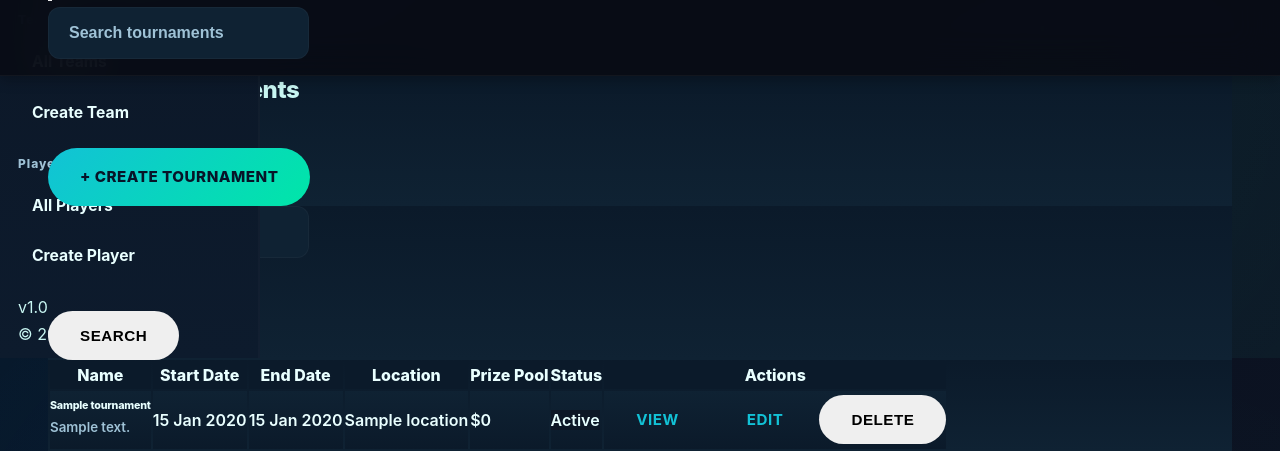
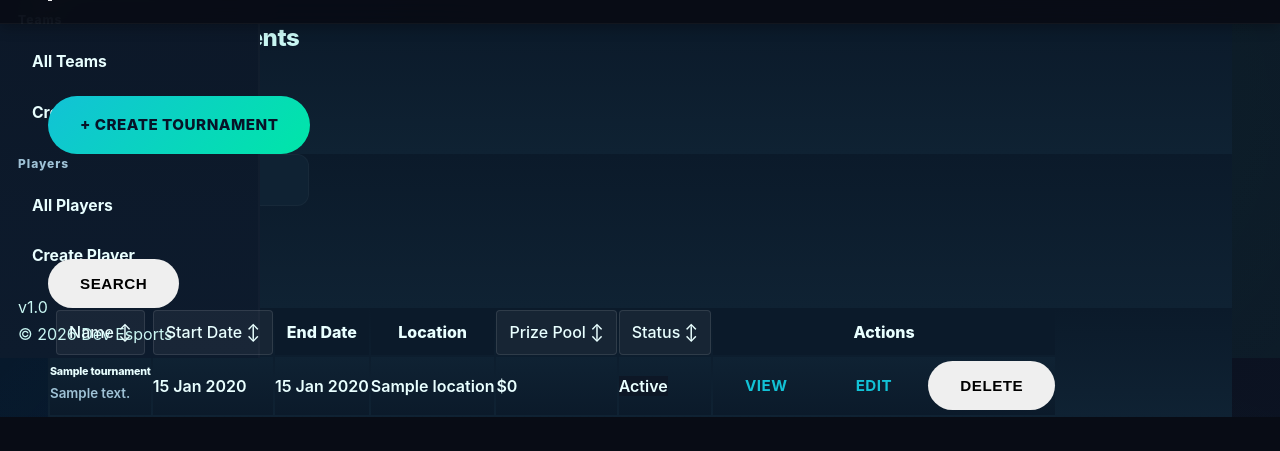
Before and after one commit to ahmedbenchouikha-hash/dev-esports, a Symfony app: template templates/admin/tournament/index.html.twig in a window 1280 px wide. Shown: the part 442-893 px from the top of the page. After the commit the page ends 859 px from the top, so only its background shows below. Run offline with Twig, Linux system fonts and the light colour scheme; the template is opened without the code that fills it: most values are stand-ins (such as "Sample title", 1, 10 or a date in 2020); some libraries are stand-ins or nearby versions.

Commit message:
adding tri

```diff
--- a/templates/admin/tournament/form.html.twig
+++ b/templates/admin/tournament/form.html.twig
@@ -48,11 +48,6 @@
         </button>
 
         <div class="collapse navbar-collapse" id="navbar-default">
-            <form class="mt-3 mt-lg-0 ms-lg-3 d-flex align-items-center" method="get" action="{{ path('admin_tournament_index') }}">
-                <span class="position-absolute ps-3 search-icon"><i class="fe fe-search"></i></span>
-                <label for="search" class="visually-hidden"></label>
-                <input type="search" id="search" name="search" class="form-control ps-6" placeholder="Search tournaments" value="{{ search|default('') }}" />
-            </form>
         </div>
     </div>
 </nav>
--- a/templates/admin/tournament/index.html.twig
+++ b/templates/admin/tournament/index.html.twig
@@ -10,6 +10,48 @@
   <link rel="stylesheet" href="{{ asset('assets/css/theme.min.css') }}">
   {# Admin app theme (enhanced contrast) - placed after theme.min to override where needed #}
   <link rel="stylesheet" href="{{ asset('css/app.css') }}">
+  <style>
+    .sort-link {
+      color: inherit;
+      text-decoration: none;
+      cursor: pointer;
+      display: inline-block;
+      padding: 8px 12px;
+      border-radius: 4px;
+      transition: all 0.3s ease;
+      font-weight: 500;
+      background-color: rgba(255, 255, 255, 0.05);
+      border: 1px solid rgba(255, 255, 255, 0.1);
+    }
+
+    .sort-link:hover {
+      background-color: rgba(255, 255, 255, 0.15);
+      border-color: rgba(255, 255, 255, 0.3);
+      transform: translateY(-2px);
+    }
+
+    .sort-link:active {
+      transform: translateY(0);
+    }
+
+    /* Override Bootstrap table-hover to remove white text effect */
+    .table-hover tbody tr:hover {
+      background-color: rgba(20, 40, 70, 0.5) !important;
+      color: inherit !important;
+    }
+
+    .table-hover tbody tr:hover td {
+      color: inherit !important;
+      background-color: transparent !important;
+    }
+
+    .table-hover tbody tr:hover h6,
+    .table-hover tbody tr:hover small,
+    .table-hover tbody tr:hover span,
+    .table-hover tbody tr:hover a {
+      color: inherit !important;
+    }
+  </style>
 {% endblock %}
 
 {% block body %}
@@ -51,11 +93,6 @@
     </button>
 
     <div class="collapse navbar-collapse" id="navbar-default">
-      <form class="mt-3 mt-lg-0 ms-lg-3 d-flex align-items-center" method="get" action="{{ path('admin_tournament_index') }}">
-        <span class="position-absolute ps-3 search-icon"><i class="fe fe-search"></i></span>
-        <label for="search" class="visually-hidden"></label>
-        <input type="search" id="search" name="search" class="form-control ps-6" placeholder="Search tournaments" value="{{ search|default('') }}" />
-      </form>
     </div>
   </div>
 </nav>
@@ -111,12 +148,28 @@
               <table class="table table-hover table-centered mb-0 tournaments-table">
                 <thead class="table-head">
                   <tr>
-                    <th>Name</th>
-                    <th>Start Date</th>
+                    <th>
+                      <a href="{{ path('admin_tournament_index', {sort: 'name', direction: (sort == 'name' and direction == 'ASC') ? 'DESC' : 'ASC', search: search, status: status}) }}" class="sort-link">
+                        Name {{ sort == 'name' ? (direction == 'ASC' ? '↑' : '↓') : '↕' }}
+                      </a>
+                    </th>
+                    <th>
+                      <a href="{{ path('admin_tournament_index', {sort: 'startDate', direction: (sort == 'startDate' and direction == 'ASC') ? 'DESC' : 'ASC', search: search, status: status}) }}" class="sort-link">
+                        Start Date {{ sort == 'startDate' ? (direction == 'ASC' ? '↑' : '↓') : '↕' }}
+                      </a>
+                    </th>
                     <th>End Date</th>
                     <th>Location</th>
-                    <th>Prize Pool</th>
-                    <th>Status</th>
+                    <th>
+                      <a href="{{ path('admin_tournament_index', {sort: 'prizePool', direction: (sort == 'prizePool' and direction == 'ASC') ? 'DESC' : 'ASC', search: search, status: status}) }}" class="sort-link">
+                        Prize Pool {{ sort == 'prizePool' ? (direction == 'ASC' ? '↑' : '↓') : '↕' }}
+                      </a>
+                    </th>
+                    <th>
+                      <a href="{{ path('admin_tournament_index', {sort: 'status', direction: (sort == 'status' and direction == 'ASC') ? 'DESC' : 'ASC', search: search, status: status}) }}" class="sort-link">
+                        Status {{ sort == 'status' ? (direction == 'ASC' ? '↑' : '↓') : '↕' }}
+                      </a>
+                    </th>
                     <th>Actions</th>
                   </tr>
                 </thead>
--- a/templates/admin/tournament/show.html.twig
+++ b/templates/admin/tournament/show.html.twig
@@ -39,7 +39,6 @@
 
                 <hr>
 
-                <p><strong>🎮 Matches:</strong> {{ tournament.games|length }}</p>
                 <p><strong>Created:</strong> {{ tournament.createdAt|date('d M Y - H:i') }}</p>
                 <p><strong>Updated:</strong> {{ tournament.updatedAt|date('d M Y - H:i') }}</p>
 
```
Also changed, not shown: migrations/Version20260210120000.php (added, +26 -0 lines), src/Controller/TournamentAdminController.php (+5 -3 lines), src/Entity/Tournament.php (+7 -0 lines), src/Repository/TournamentRepository.php (+16 -8 lines).
